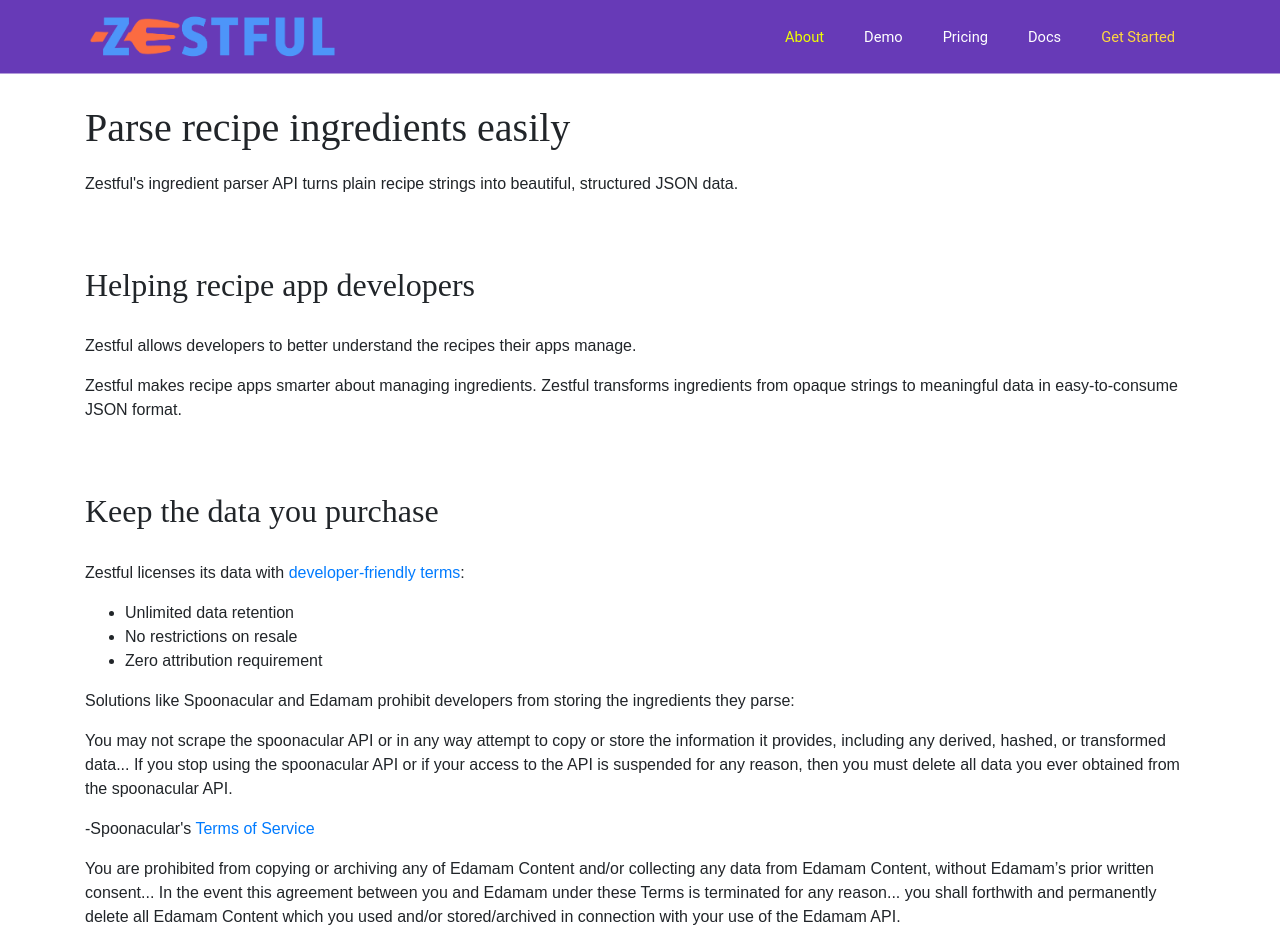
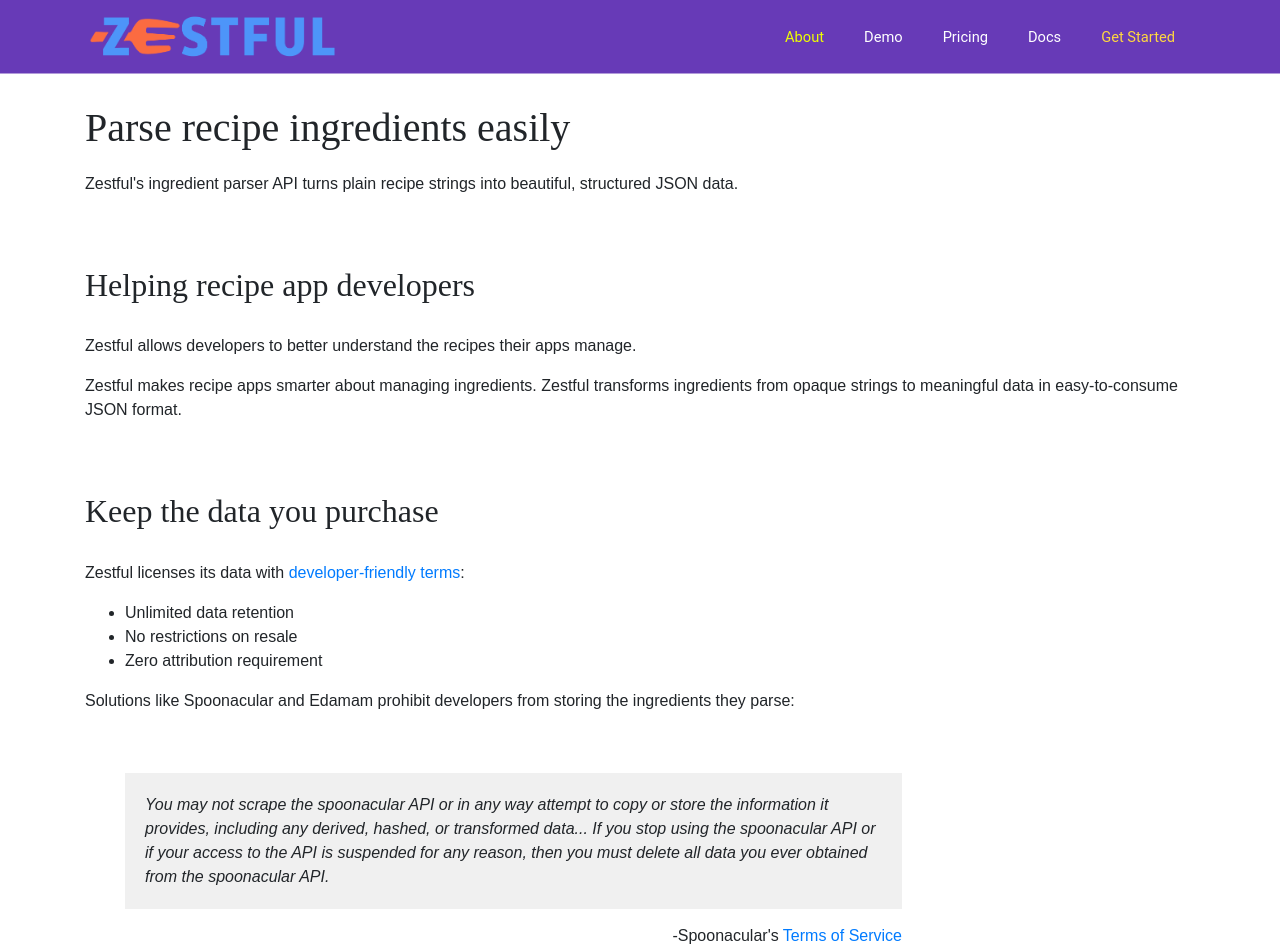
Before and after one commit to mtlynch/zestful-frontend2, a Nuxt app: page / in a window 1280 px wide. Shown: the top 948 px of the page. Built offline with nearby package versions, Linux system fonts and the light colour scheme.

Commit message:
Adding quote formatting to about page

```diff
--- a/pages/index.vue
+++ b/pages/index.vue
@@ -87,3 +87,25 @@ export default {
   },
 };
 </script>
+
+<style scoped>
+.quote {
+  width: 70%;
+  margin: 60px 0px 60px 40px;
+}
+
+blockquote {
+  font-style: italic;
+  margin-bottom: 15px;
+  background: rgb(240, 240, 240);
+  padding: 20px;
+}
+
+.quote-source {
+  text-align: right;
+}
+
+.quote-source a {
+  font-weight: 400;
+}
+</style>
```
